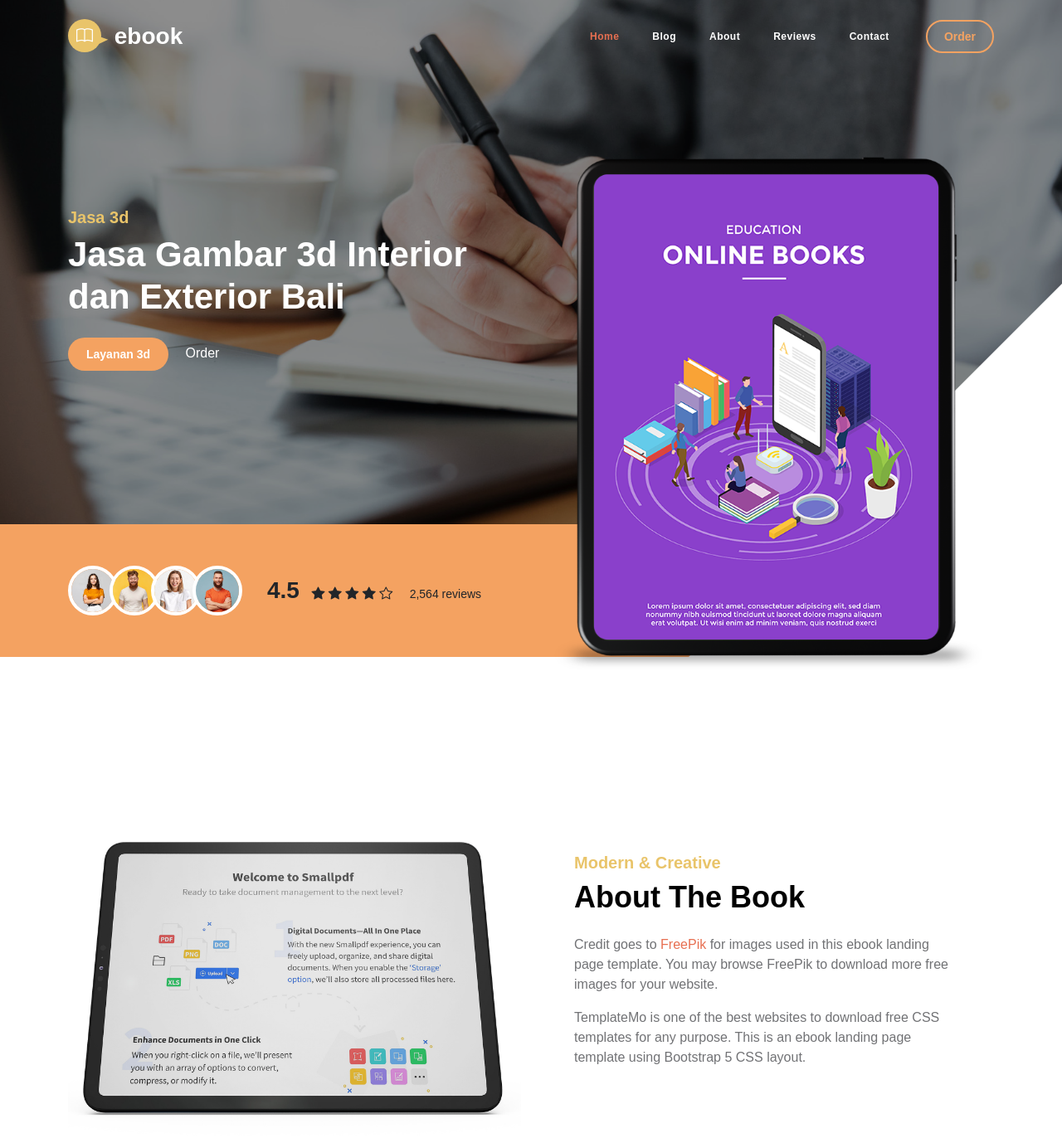
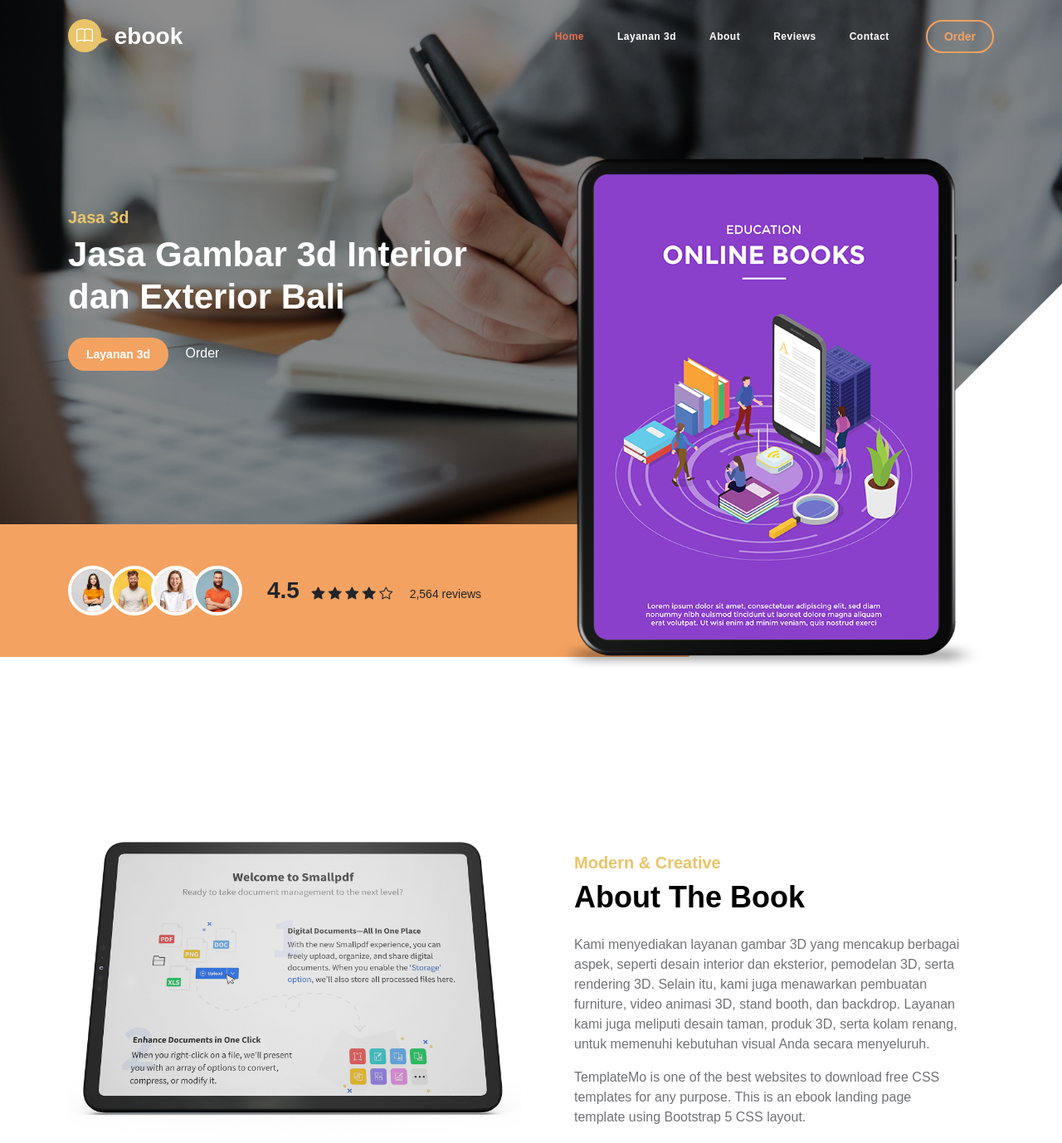
Before and after one commit to irvan125/jasa3dbali, a plain HTML site: page index.html in a window 1280 px wide. Shown: the top 1378 px of the page at 83% size. Drawn offline with Linux system fonts and the light colour scheme; a web font is replaced by a local one.

Commit message:
Update index.html

```diff
--- a/index.html
+++ b/index.html
@@ -59,7 +59,7 @@ https://templatemo.com/tm-588-ebook-landing
                             </li>
 
                             <li class="nav-item">
-                                <a class="nav-link click-scroll" href="#section_2">Blog</a>
+                                <a class="nav-link click-scroll" href="#section_2">Layanan 3d</a>
                             </li>
 
                             <li class="nav-item">
@@ -160,7 +160,7 @@ https://templatemo.com/tm-588-ebook-landing
 
                                 <h2 class="mb-4">About The Book</h2>
 
-                                <p>Credit goes to <a rel="nofollow" href="https://freepik.com" target="_blank">FreePik</a> for images used in this ebook landing page template. You may browse FreePik to download more free images for your website.</p>
+                                <p>Kami menyediakan layanan gambar 3D yang mencakup berbagai aspek, seperti desain interior dan eksterior, pemodelan 3D, serta rendering 3D. Selain itu, kami juga menawarkan pembuatan furniture, video animasi 3D, stand booth, dan backdrop. Layanan kami juga meliputi desain taman, produk 3D, serta kolam renang, untuk memenuhi kebutuhan visual Anda secara menyeluruh.</p>
 
                                 <p>TemplateMo is one of the best websites to download free CSS templates for any purpose. This is an ebook landing page template using Bootstrap 5 CSS layout.</p>
                             </div>
```
